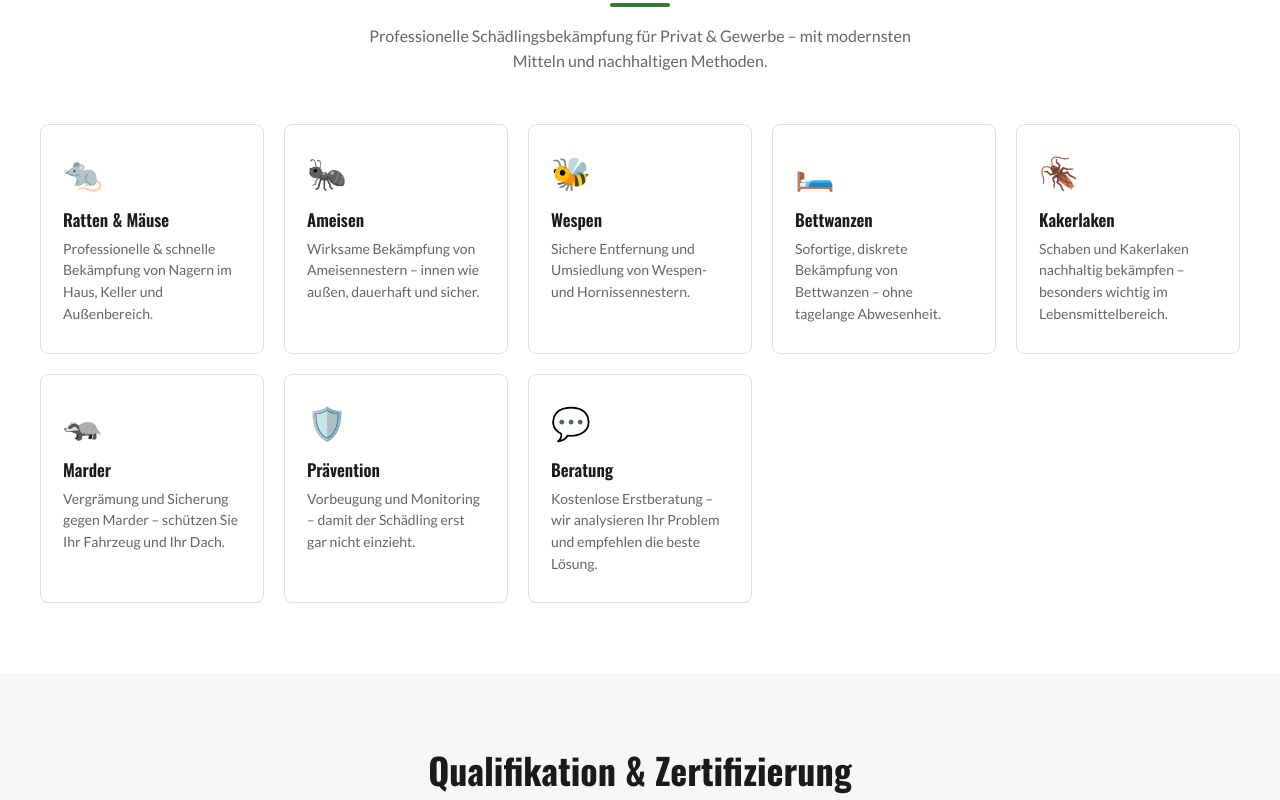
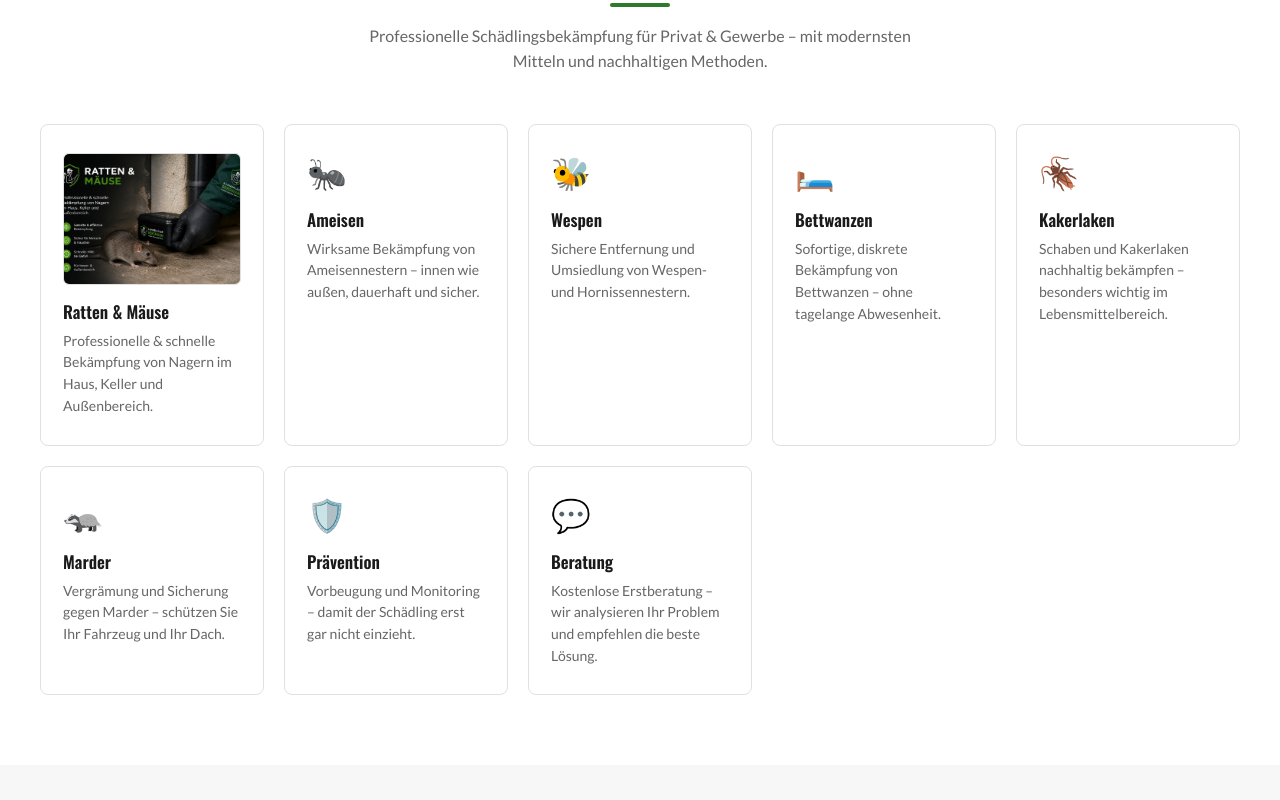
Before and after one commit to mareyjorg-sketch/vercel-app, a React (Vite) app: page / in a window 1280 px wide. Shown: the part 800-1600 px from the top of the page. Built offline with nearby package versions, Linux system fonts and the light colour scheme.

Commit message:
Leistung Ratten & Mäuse: use branded photo instead of emoji
Co-authored-by: Cursor <cursoragent@cursor.com>

```diff
--- a/src/App.css
+++ b/src/App.css
@@ -334,6 +334,17 @@ nav.main-nav a[aria-current="page"] {
   font-size: 32px;
   margin-bottom: 14px;
   display: block;
+}
+
+.leistung-thumb {
+  width: 100%;
+  height: 132px;
+  object-fit: cover;
+  object-position: center;
+  border-radius: 6px;
+  margin-bottom: 14px;
+  display: block;
+  border: 1px solid var(--border);
 }
 
 .leistung-card h3 {
--- a/src/Home.jsx
+++ b/src/Home.jsx
@@ -3,7 +3,12 @@ import "./App.css";
 import { TEL, TEL_DISPLAY } from "./siteInfo.js";
 
 const leistungen = [
-  { icon: "🐀", title: "Ratten & Mäuse", text: "Professionelle & schnelle Bekämpfung von Nagern im Haus, Keller und Außenbereich." },
+  {
+    title: "Ratten & Mäuse",
+    text: "Professionelle & schnelle Bekämpfung von Nagern im Haus, Keller und Außenbereich.",
+    image: "/assets/leistung-ratten-maeuse.png",
+    imageAlt: "Ratten- und Mäusebekämpfung mit Köderstation – Kammerjäger Bergmann",
+  },
   { icon: "🐜", title: "Ameisen", text: "Wirksame Bekämpfung von Ameisennestern – innen wie außen, dauerhaft und sicher." },
   { icon: "🐝", title: "Wespen", text: "Sichere Entfernung und Umsiedlung von Wespen- und Hornissennestern." },
   { icon: "🛏️", title: "Bettwanzen", text: "Sofortige, diskrete Bekämpfung von Bettwanzen – ohne tagelange Abwesenheit." },
@@ -63,9 +68,13 @@ export default function Home() {
           <div className="leistungen-grid">
             {leistungen.map((item) => (
               <div key={item.title} className="leistung-card">
-                <span className="leistung-icon" aria-hidden>
-                  {item.icon}
-                </span>
+                {item.image ? (
+                  <img className="leistung-thumb" src={item.image} alt={item.imageAlt ?? item.title} width={1024} height={682} loading="lazy" />
+                ) : (
+                  <span className="leistung-icon" aria-hidden>
+                    {item.icon}
+                  </span>
+                )}
                 <h3>{item.title}</h3>
                 <p>{item.text}</p>
               </div>
```
Also changed, not shown: public/assets/leistung-ratten-maeuse.png (added).
